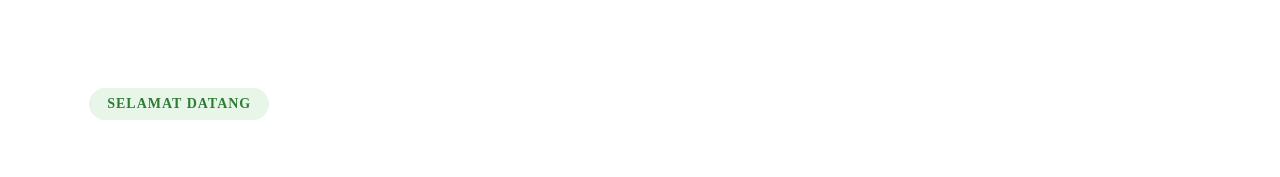
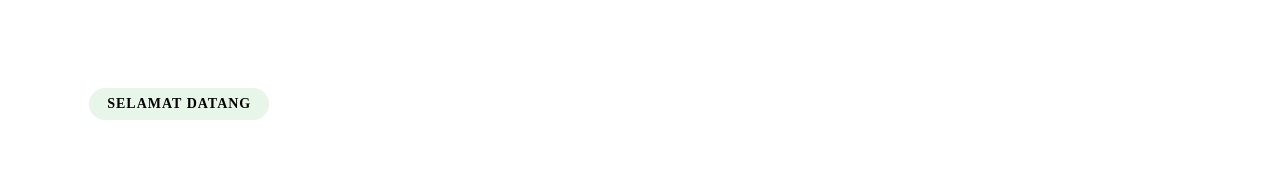
Before and after one commit to fahrurrozi24/digitalisasi-umkm-pagerjurang, a React (Vite) app: page / in a window 1280 px wide. Shown: the part 896-1073 px from the top of the page. Built offline with nearby package versions, Linux system fonts and the light colour scheme.

Commit message:
Final website KKN

```diff
--- a/src/pages/Home.css
+++ b/src/pages/Home.css
@@ -16,7 +16,6 @@
     display:inline-block;
     padding:8px 18px;
     background:#E8F5E9;
-    color:#2E7D32;
     border-radius:30px;
     font-size:14px;
     font-weight:600;
```
